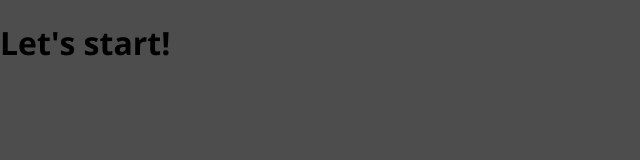
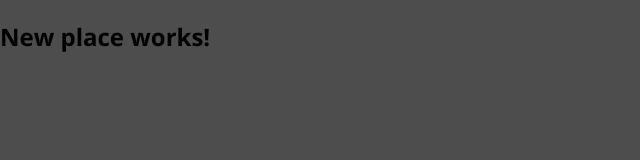
Before and after one commit to RemigiuszKolanko/react-shared-best-place, a React (Create React App) app: page /places/new in a window 1280 px wide. Shown: the top 160 px of the page, without its empty margins (0-640 px from the left). Built offline with nearby package versions, Linux system fonts and the light colour scheme.

Commit message:
react router dom added

```diff
--- a/package.json
+++ b/package.json
@@ -5,6 +5,7 @@
   "dependencies": {
     "react": "^16.11.0",
     "react-dom": "^16.11.0",
+    "react-router-dom": "^5.1.2",
     "react-scripts": "3.2.0"
   },
   "scripts": {
--- a/src/App.js
+++ b/src/App.js
@@ -1,7 +1,21 @@
 import React from 'react';
+import { BrowserRouter, Route, Redirect, Switch } from 'react-router-dom';
+
+import Users from './users/pages/Users';
+import NewPlace from './places/pages/NewPlace';
 
 function App() {
-  return <h1>Let's start!</h1>;
+  return <BrowserRouter>
+    <Switch>
+      <Route path="/" exact>
+        <Users />
+      </Route>
+      <Route path="/places/new">
+        <NewPlace />
+      </Route>
+      <Redirect to="/" />
+    </Switch>
+  </BrowserRouter>;
 }
 
 export default App;
--- /dev/null
+++ b/src/places/pages/NewPlace.js
@@ -0,0 +1,7 @@
+import React from 'react';
+
+const NewPlace = () => {
+    return <h2>New place works!</h2>;
+}
+
+export default NewPlace;
--- /dev/null
+++ b/src/users/pages/Users.js
@@ -0,0 +1,7 @@
+import React from 'react';
+
+const Users = () => {
+    return <h2>Users works</h2>;
+};
+
+export default Users;
```
Also changed, not shown: 1 other file (tests, documents, lock files or other folders).
